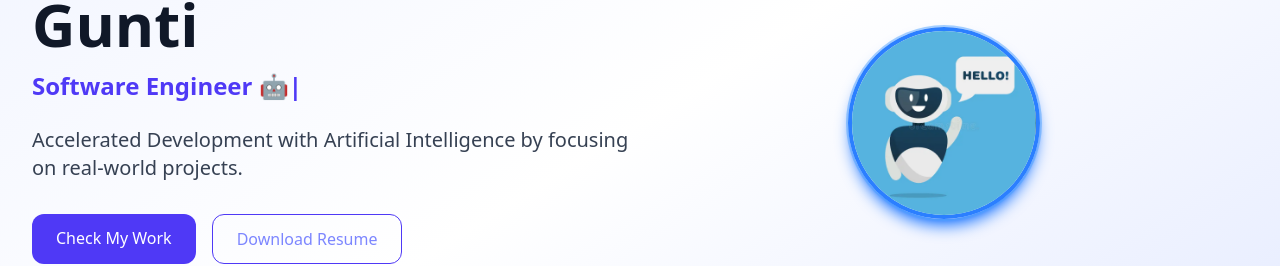
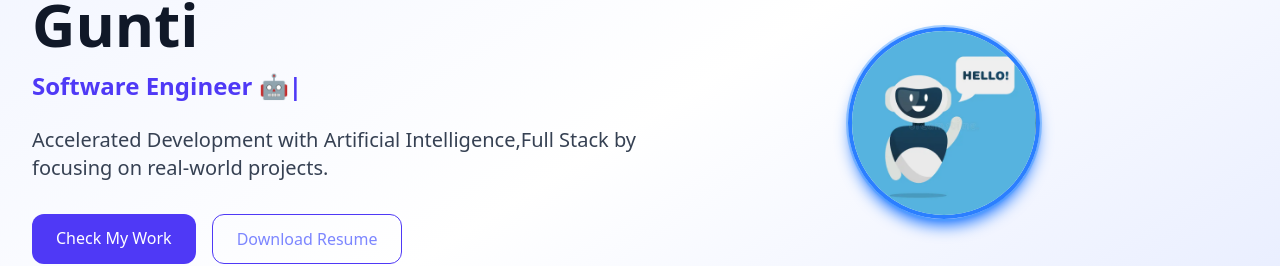
Before and after one commit to pranithagunti/pranitha-portfolio, a React (Vite) app: page / in a window 1280 px wide. Shown: the part 277-543 px from the top of the page. Built offline with nearby package versions, Linux system fonts and the light colour scheme.

Commit message:
updated code

```diff
--- a/src/sections/Hero.jsx
+++ b/src/sections/Hero.jsx
@@ -213,7 +213,7 @@ export default function Hero() {
             animate={{ opacity: 1 }}
             transition={{ delay: 0.3, duration: 0.7 }}
           >
-            Accelerated Development with Artificial Intelligence by focusing on
+            Accelerated Development with Artificial Intelligence,Full Stack  by focusing on
             real-world projects.
           </motion.p>
 
```
